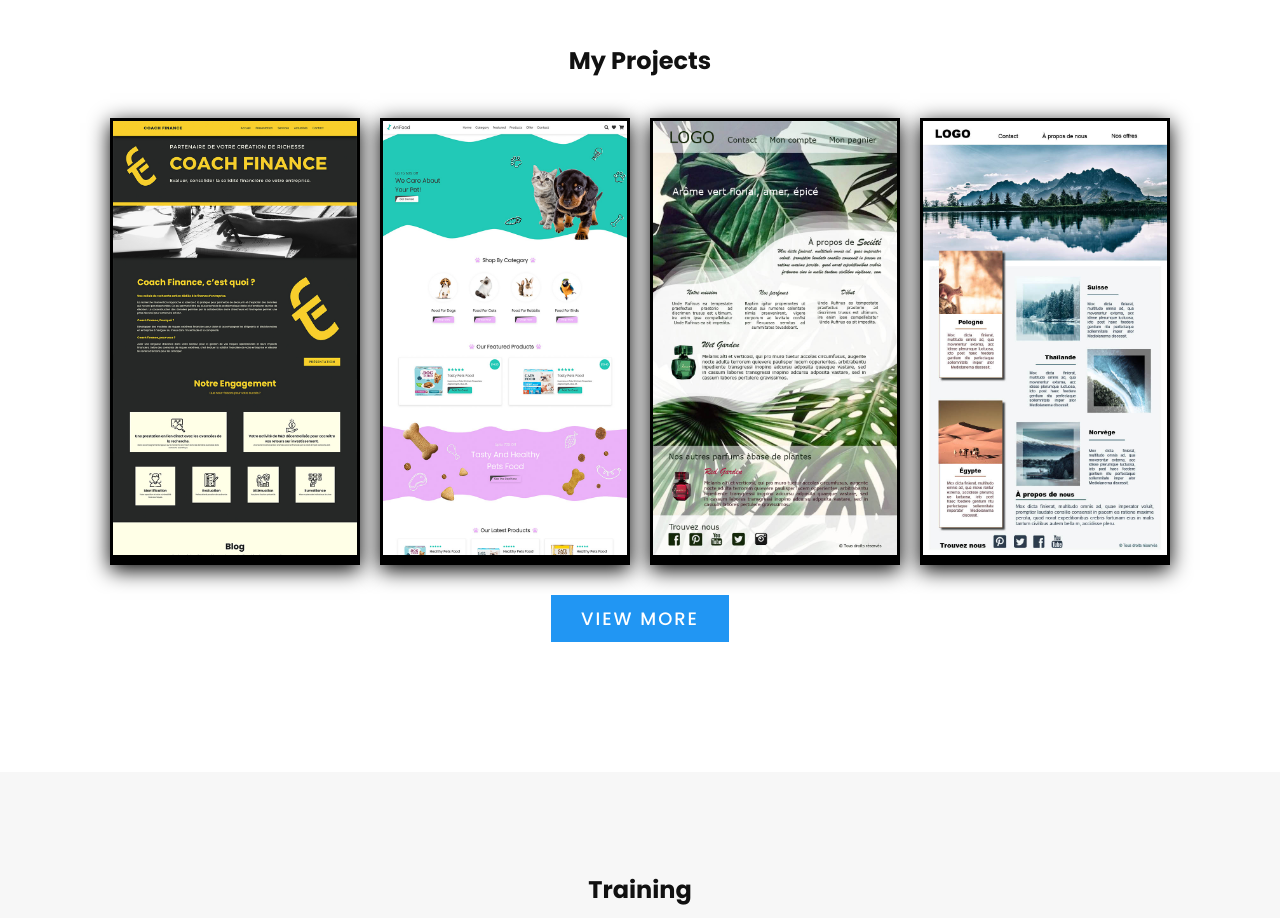
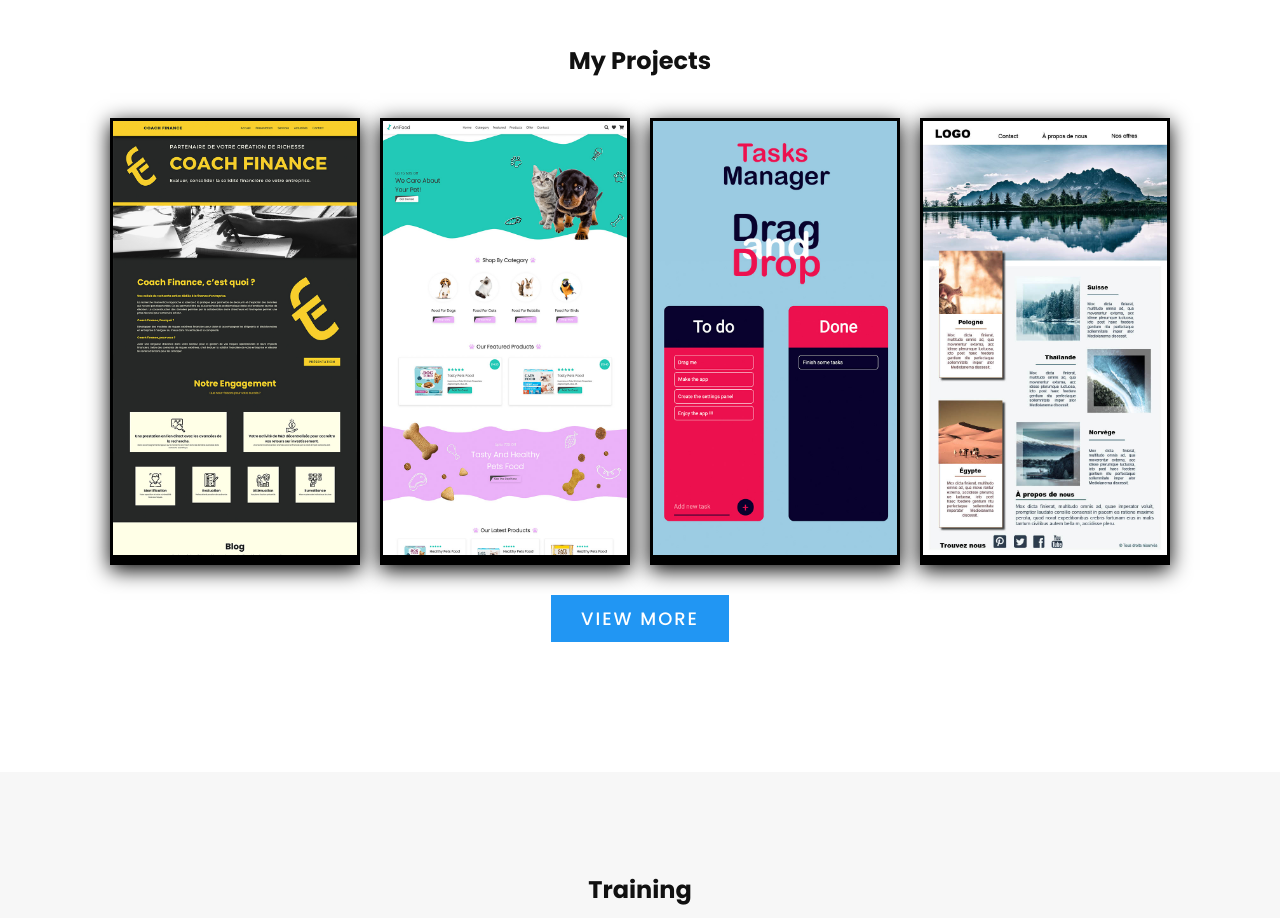
Before and after one commit to alenadierickx/alenadierickx.github.io, a plain HTML site: page index.html in a window 1280 px wide. Shown: the part 2380-3298 px from the top of the page. Drawn offline with Linux system fonts and the light colour scheme.

Commit message:
Update index.html

```diff
--- a/index.html
+++ b/index.html
@@ -162,7 +162,9 @@
             </a>
         </div>
         <div class="workBx">
-            <img src="img/tropical.jpg">
+            <a href="https://alenadierickx.github.io/tasks_drag_and_drop/">
+                <img src="img/tasks_drag_and_drop.jpg">
+            </a>
         </div>
         <div class="workBx">
             <img src="img/nature.jpg">
```
